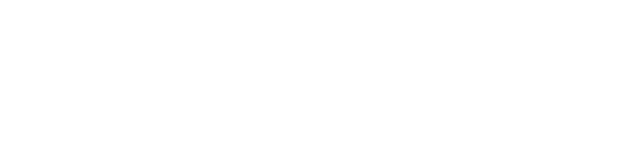
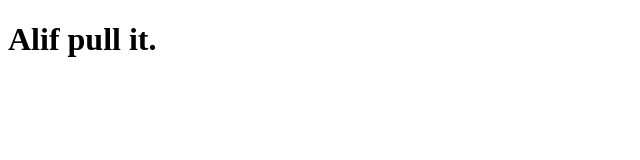
Before and after one commit to alwaysalif/bootstrap, a plain HTML site: page index.html in a window 1280 px wide. Shown: the whole page, without its empty margins (0-640 px from the left). Drawn offline with Linux system fonts and the light colour scheme.

Commit message:
Update index.html
update it

```diff
--- a/index.html
+++ b/index.html
@@ -7,6 +7,6 @@
   <title>Document</title>
 </head>
 <body>
-
+  <h1> Alif pull it. </h1>
 </body>
 </html>
```
